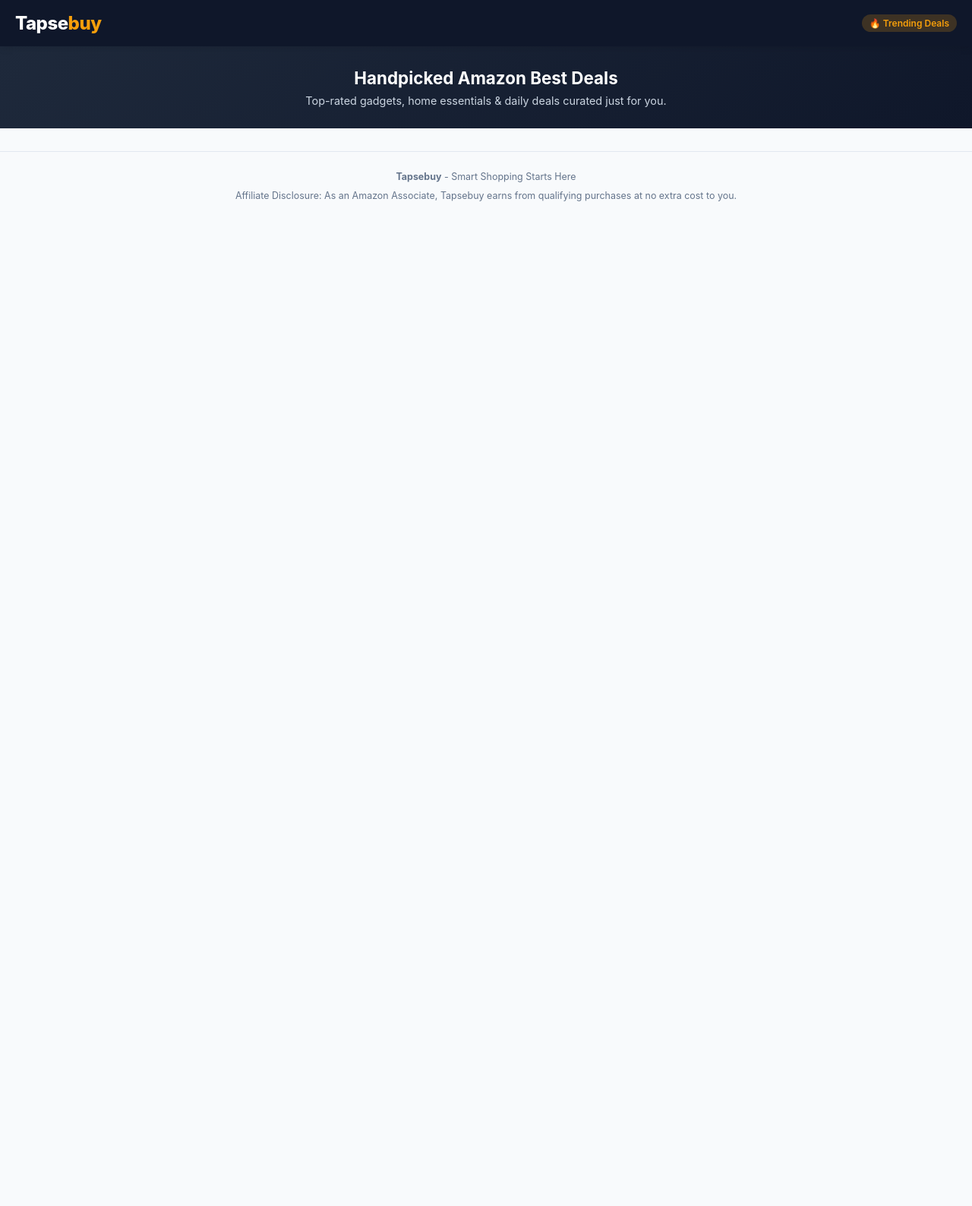
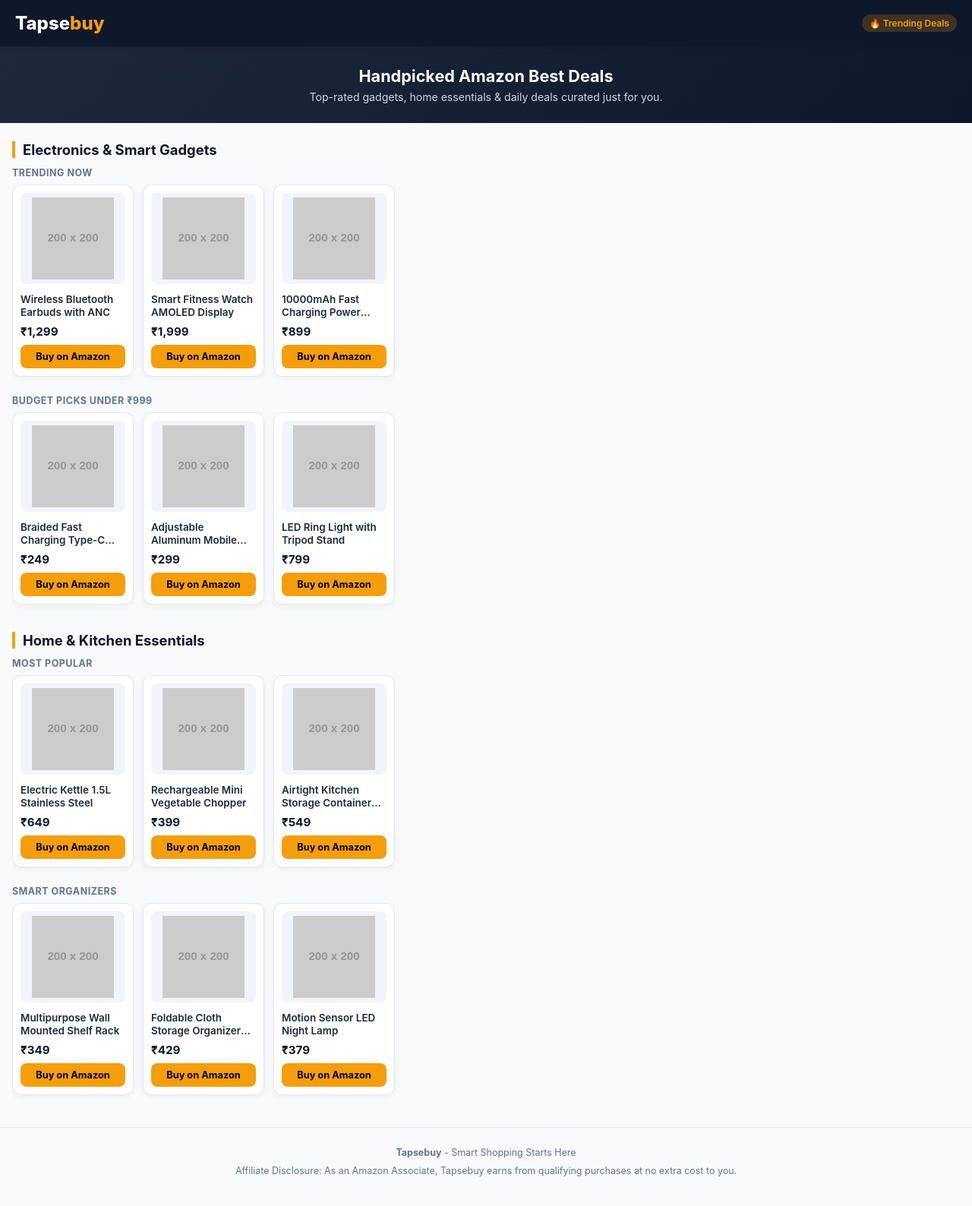
Before and after one commit to tapsebuy/tapsebuy, a plain HTML site: page index.html in a window 1280 px wide. Shown: the whole page at 76% size. Before the commit the page ends 800 px from the top, so only its background shows below. Drawn offline with Linux system fonts and the light colour scheme; placeholder pictures from the web are drawn by us.

Commit message:
Refactor product sections and improve styling
Updated the layout and design of the product sections, added new categories and product cards, and made adjustments to styling for improved visual presentation.

```diff
--- a/index.html
+++ b/index.html
@@ -14,197 +14,25 @@
             --text-main: #1e293b;
             --text-muted: #64748b;
         }
-
-        * {
-            margin: 0;
-            padding: 0;
-            box-sizing: border-box;
-            font-family: -apple-system, BlinkMacSystemFont, "Segoe UI", Roboto, Helvetica, Arial, sans-serif;
-        }
-
-        body {
-            background-color: var(--bg);
-            color: var(--text-main);
-            padding-bottom: 40px;
-        }
-
-        /* Header / Navbar */
-        header {
-            background-color: var(--primary);
-            color: white;
-            padding: 16px 20px;
-            position: sticky;
-            top: 0;
-            z-index: 100;
-            box-shadow: 0 2px 10px rgba(0,0,0,0.1);
-            display: flex;
-            justify-content: space-between;
-            align-items: center;
-        }
-
-        .brand-logo {
-            font-size: 1.5rem;
-            font-weight: 800;
-            letter-spacing: -0.5px;
-            color: #ffffff;
-            text-decoration: none;
-        }
-
-        .brand-logo span {
-            color: var(--accent);
-        }
-
-        .badge {
-            background: rgba(245, 158, 11, 0.2);
-            color: var(--accent);
-            padding: 4px 10px;
-            border-radius: 20px;
-            font-size: 0.75rem;
-            font-weight: 600;
-        }
-
-        /* Hero Banner */
-        .hero {
-            background: linear-gradient(135deg, #1e293b 0%, #0f172a 100%);
-            color: white;
-            padding: 28px 20px;
-            text-align: center;
-            margin-bottom: 20px;
-        }
-
-        .hero h1 {
-            font-size: 1.4rem;
-            margin-bottom: 8px;
-        }
-
-        .hero p {
-            font-size: 0.9rem;
-            color: #cbd5e1;
-            max-width: 500px;
-            margin: 0 auto;
-        }
-
-        /* Category Section */
-        .category-section {
-            margin: 24px 0;
-            padding-left: 16px;
-        }
-
-        .category-header {
-            display: flex;
-            justify-content: space-between;
-            align-items: center;
-            padding-right: 16px;
-            margin-bottom: 12px;
-        }
-
-        .category-title {
-            font-size: 1.15rem;
-            font-weight: 700;
-            color: var(--primary);
-            border-left: 4px solid var(--accent);
-            padding-left: 10px;
-        }
-
-        .slider-label {
-            font-size: 0.8rem;
-            font-weight: 600;
-            color: var(--text-muted);
-            margin: 10px 0 8px 0;
-            text-transform: uppercase;
-            letter-spacing: 0.5px;
-        }
-
-        /* Horizontal Slider */
-        .product-slider {
-            display: flex;
-            gap: 14px;
-            overflow-x: auto;
-            padding-bottom: 12px;
-            padding-right: 16px;
-            scroll-snap-type: x mandatory;
-            -webkit-overflow-scrolling: touch;
-        }
-
-        /* Hide scrollbar for clean look */
-        .product-slider::-webkit-scrollbar {
-            height: 4px;
-        }
-        .product-slider::-webkit-scrollbar-thumb {
-            background: #cbd5e1;
-            border-radius: 4px;
-        }
-
-        /* Product Card */
-        .product-card {
-            flex: 0 0 165px;
-            background: var(--card-bg);
-            border-radius: 12px;
-            padding: 12px;
-            box-shadow: 0 2px 8px rgba(0,0,0,0.06);
-            border: 1px solid #e2e8f0;
-            scroll-snap-align: start;
-            display: flex;
-            flex-direction: column;
-            justify-content: space-between;
-        }
-
-        .product-img {
-            width: 100%;
-            height: 130px;
-            object-fit: contain;
-            background: #f1f5f9;
-            border-radius: 8px;
-            margin-bottom: 10px;
-            padding: 8px;
-        }
-
-        .product-title {
-            font-size: 0.85rem;
-            font-weight: 600;
-            color: var(--text-main);
-            display: -webkit-box;
-            -webkit-line-clamp: 2;
-            -webkit-box-orient: vertical;
-            overflow: hidden;
-            margin-bottom: 6px;
-            line-height: 1.3;
-        }
-
-        .product-price {
-            font-size: 0.95rem;
-            font-weight: 700;
-            color: var(--primary);
-            margin-bottom: 10px;
-        }
-
-        .buy-btn {
-            display: block;
-            text-align: center;
-            background-color: var(--accent);
-            color: #000000;
-            font-weight: 700;
-            font-size: 0.8rem;
-            padding: 8px 10px;
-            border-radius: 8px;
-            text-decoration: none;
-            transition: background 0.2s;
-        }
-
-        .buy-btn:hover {
-            background-color: var(--accent-hover);
-        }
-
-        /* Footer & Disclaimer */
-        footer {
-            text-align: center;
-            padding: 24px 16px;
-            margin-top: 30px;
-            border-top: 1px solid #e2e8f0;
-            font-size: 0.78rem;
-            color: var(--text-muted);
-            line-height: 1.5;
-        }
+        * { margin: 0; padding: 0; box-sizing: border-box; font-family: -apple-system, BlinkMacSystemFont, "Segoe UI", Roboto, sans-serif; }
+        body { background-color: var(--bg); color: var(--text-main); padding-bottom: 40px; }
+        header { background-color: var(--primary); color: white; padding: 16px 20px; position: sticky; top: 0; z-index: 100; box-shadow: 0 2px 10px rgba(0,0,0,0.1); display: flex; justify-content: space-between; align-items: center; }
+        .brand-logo { font-size: 1.5rem; font-weight: 800; color: #ffffff; text-decoration: none; }
+        .brand-logo span { color: var(--accent); }
+        .badge { background: rgba(245, 158, 11, 0.2); color: var(--accent); padding: 4px 10px; border-radius: 20px; font-size: 0.75rem; font-weight: 600; }
+        .hero { background: linear-gradient(135deg, #1e293b 0%, #0f172a 100%); color: white; padding: 26px 20px; text-align: center; margin-bottom: 16px; }
+        .hero h1 { font-size: 1.35rem; margin-bottom: 6px; }
+        .hero p { font-size: 0.88rem; color: #cbd5e1; }
+        .category-section { margin: 24px 0; padding-left: 16px; }
+        .category-title { font-size: 1.15rem; font-weight: 700; color: var(--primary); border-left: 4px solid var(--accent); padding-left: 10px; margin-bottom: 12px; }
+        .slider-label { font-size: 0.78rem; font-weight: 700; color: var(--text-muted); margin: 12px 0 8px 0; text-transform: uppercase; letter-spacing: 0.5px; }
+        .product-slider { display: flex; gap: 12px; overflow-x: auto; padding-bottom: 12px; padding-right: 16px; scroll-snap-type: x mandatory; -webkit-overflow-scrolling: touch; }
+        .product-card { flex: 0 0 160px; background: var(--card-bg); border-radius: 12px; padding: 10px; box-shadow: 0 2px 8px rgba(0,0,0,0.06); border: 1px solid #e2e8f0; scroll-snap-align: start; display: flex; flex-direction: column; justify-content: space-between; }
+        .product-img { width: 100%; height: 120px; object-fit: contain; background: #f1f5f9; border-radius: 8px; margin-bottom: 8px; padding: 6px; }
+        .product-title { font-size: 0.84rem; font-weight: 600; color: var(--text-main); display: -webkit-box; -webkit-line-clamp: 2; -webkit-box-orient: vertical; overflow: hidden; margin-bottom: 6px; line-height: 1.3; }
+        .product-price { font-size: 0.95rem; font-weight: 700; color: var(--primary); margin-bottom: 8px; }
+        .buy-btn { display: block; text-align: center; background-color: var(--accent); color: #000000; font-weight: 700; font-size: 0.8rem; padding: 8px; border-radius: 8px; text-decoration: none; }
+        footer { text-align: center; padding: 24px 16px; margin-top: 30px; border-top: 1px solid #e2e8f0; font-size: 0.78rem; color: var(--text-muted); line-height: 1.5; }
     </style>
 </head>
 <body>
@@ -219,36 +47,156 @@
         <p>Top-rated gadgets, home essentials & daily deals curated just for you.</p>
     </div>
 
-    <div id="catalog-container"></div>
+    <!-- CATEGORY 1 -->
+    <section class="category-section">
+        <h2 class="category-title">Electronics & Smart Gadgets</h2>
+
+        <div class="slider-label">Trending Now</div>
+        <div class="product-slider">
+            <div class="product-card">
+                <div>
+                    <img src="https://placehold.co/200x200/f1f5f9/0f172a?text=Earbuds" alt="Earbuds" class="product-img">
+                    <div class="product-title">Wireless Bluetooth Earbuds with ANC</div>
+                </div>
+                <div>
+                    <div class="product-price">₹1,299</div>
+                    <a href="https://www.amazon.in/" target="_blank" class="buy-btn">Buy on Amazon</a>
+                </div>
+            </div>
+            <div class="product-card">
+                <div>
+                    <img src="https://placehold.co/200x200/f1f5f9/0f172a?text=Smartwatch" alt="Smartwatch" class="product-img">
+                    <div class="product-title">Smart Fitness Watch AMOLED Display</div>
+                </div>
+                <div>
+                    <div class="product-price">₹1,999</div>
+                    <a href="https://www.amazon.in/" target="_blank" class="buy-btn">Buy on Amazon</a>
+                </div>
+            </div>
+            <div class="product-card">
+                <div>
+                    <img src="https://placehold.co/200x200/f1f5f9/0f172a?text=Power+Bank" alt="Power Bank" class="product-img">
+                    <div class="product-title">10000mAh Fast Charging Power Bank</div>
+                </div>
+                <div>
+                    <div class="product-price">₹899</div>
+                    <a href="https://www.amazon.in/" target="_blank" class="buy-btn">Buy on Amazon</a>
+                </div>
+            </div>
+        </div>
+
+        <div class="slider-label">Budget Picks Under ₹999</div>
+        <div class="product-slider">
+            <div class="product-card">
+                <div>
+                    <img src="https://placehold.co/200x200/f1f5f9/0f172a?text=Type-C+Cable" alt="Cable" class="product-img">
+                    <div class="product-title">Braided Fast Charging Type-C Cable</div>
+                </div>
+                <div>
+                    <div class="product-price">₹249</div>
+                    <a href="https://www.amazon.in/" target="_blank" class="buy-btn">Buy on Amazon</a>
+                </div>
+            </div>
+            <div class="product-card">
+                <div>
+                    <img src="https://placehold.co/200x200/f1f5f9/0f172a?text=Mobile+Stand" alt="Stand" class="product-img">
+                    <div class="product-title">Adjustable Aluminum Mobile Stand</div>
+                </div>
+                <div>
+                    <div class="product-price">₹299</div>
+                    <a href="https://www.amazon.in/" target="_blank" class="buy-btn">Buy on Amazon</a>
+                </div>
+            </div>
+            <div class="product-card">
+                <div>
+                    <img src="https://placehold.co/200x200/f1f5f9/0f172a?text=Ring+Light" alt="Ring Light" class="product-img">
+                    <div class="product-title">LED Ring Light with Tripod Stand</div>
+                </div>
+                <div>
+                    <div class="product-price">₹799</div>
+                    <a href="https://www.amazon.in/" target="_blank" class="buy-btn">Buy on Amazon</a>
+                </div>
+            </div>
+        </div>
+    </section>
+
+    <!-- CATEGORY 2 -->
+    <section class="category-section">
+        <h2 class="category-title">Home & Kitchen Essentials</h2>
+
+        <div class="slider-label">Most Popular</div>
+        <div class="product-slider">
+            <div class="product-card">
+                <div>
+                    <img src="https://placehold.co/200x200/f1f5f9/0f172a?text=Electric+Kettle" alt="Kettle" class="product-img">
+                    <div class="product-title">Electric Kettle 1.5L Stainless Steel</div>
+                </div>
+                <div>
+                    <div class="product-price">₹649</div>
+                    <a href="https://www.amazon.in/" target="_blank" class="buy-btn">Buy on Amazon</a>
+                </div>
+            </div>
+            <div class="product-card">
+                <div>
+                    <img src="https://placehold.co/200x200/f1f5f9/0f172a?text=Mini+Chopper" alt="Chopper" class="product-img">
+                    <div class="product-title">Rechargeable Mini Vegetable Chopper</div>
+                </div>
+                <div>
+                    <div class="product-price">₹399</div>
+                    <a href="https://www.amazon.in/" target="_blank" class="buy-btn">Buy on Amazon</a>
+                </div>
+            </div>
+            <div class="product-card">
+                <div>
+                    <img src="https://placehold.co/200x200/f1f5f9/0f172a?text=Storage+Jar" alt="Containers" class="product-img">
+                    <div class="product-title">Airtight Kitchen Storage Container Set</div>
+                </div>
+                <div>
+                    <div class="product-price">₹549</div>
+                    <a href="https://www.amazon.in/" target="_blank" class="buy-btn">Buy on Amazon</a>
+                </div>
+            </div>
+        </div>
+
+        <div class="slider-label">Smart Organizers</div>
+        <div class="product-slider">
+            <div class="product-card">
+                <div>
+                    <img src="https://placehold.co/200x200/f1f5f9/0f172a?text=Wall+Rack" alt="Wall Rack" class="product-img">
+                    <div class="product-title">Multipurpose Wall Mounted Shelf Rack</div>
+                </div>
+                <div>
+                    <div class="product-price">₹349</div>
+                    <a href="https://www.amazon.in/" target="_blank" class="buy-btn">Buy on Amazon</a>
+                </div>
+            </div>
+            <div class="product-card">
+                <div>
+                    <img src="https://placehold.co/200x200/f1f5f9/0f172a?text=Storage+Box" alt="Box" class="product-img">
+                    <div class="product-title">Foldable Cloth Storage Organizer Box</div>
+                </div>
+                <div>
+                    <div class="product-price">₹429</div>
+                    <a href="https://www.amazon.in/" target="_blank" class="buy-btn">Buy on Amazon</a>
+                </div>
+            </div>
+            <div class="product-card">
+                <div>
+                    <img src="https://placehold.co/200x200/f1f5f9/0f172a?text=Night+Lamp" alt="Lamp" class="product-img">
+                    <div class="product-title">Motion Sensor LED Night Lamp</div>
+                </div>
+                <div>
+                    <div class="product-price">₹379</div>
+                    <a href="https://www.amazon.in/" target="_blank" class="buy-btn">Buy on Amazon</a>
+                </div>
+            </div>
+        </div>
+    </section>
 
     <footer>
         <p><strong>Tapsebuy</strong> - Smart Shopping Starts Here</p>
         <p style="margin-top: 6px;">Affiliate Disclosure: As an Amazon Associate, Tapsebuy earns from qualifying purchases at no extra cost to you.</p>
     </footer>
 
-    <script>
-        // Yahan aap apne Categories aur Products aasaani se edit kar sakte hain
-        const storeData = [
-            {
-                categoryName: "Electronics & Smart Gadgets",
-                slider1Title: "Trending Now",
-                slider1Products: [
-                    { title: "Wireless Bluetooth Earbuds with ANC", price: "₹1,299", img: "https://via.placeholder.com/200x200.png?text=Earbuds", link: "https://www.amazon.in/" },
-                    { title: "Smart Fitness Watch AMOLED Display", price: "₹1,999", img: "https://via.placeholder.com/200x200.png?text=Smartwatch", link: "https://www.amazon.in/" },
-                    { title: "10000mAh Fast Charging Power Bank", price: "₹899", img: "https://via.placeholder.com/200x200.png?text=Power+Bank", link: "https://www.amazon.in/" },
-                    { title: "Portable Mini Bluetooth Speaker", price: "₹699", img: "https://via.placeholder.com/200x200.png?text=Speaker", link: "https://www.amazon.in/" }
-                ],
-                slider2Title: "Budget Picks Under ₹999",
-                slider2Products: [
-                    { title: "Braided Fast Charging Type-C Cable", price: "₹249", img: "https://via.placeholder.com/200x200.png?text=Cable", link: "https://www.amazon.in/" },
-                    { title: "Adjustable Aluminum Mobile Stand", price: "₹299", img: "https://via.placeholder.com/200x200.png?text=Mobile+Stand", link: "https://www.amazon.in/" },
-                    { title: "LED Ring Light with Tripod Stand", price: "₹799", img: "https://via.placeholder.com/200x200.png?text=Ring+Light", link: "https://www.amazon.in/" },
-                    { title: "Wireless Optical Silent Mouse", price: "₹449", img: "https://via.placeholder.com/200x200.png?text=Mouse", link: "https://www.amazon.in/" }
-                ]
-            },
-            {
-                categoryName: "Home & Kitchen Essentials",
-                slider1Title: "Most Gifted & Popular",
-                slider1Products: [
-                    { title: "Electric Kettle 1.5 Litre Stainless Steel", price: "₹649", img: "https://via.placeholder.com/200x200.png?text=Kettle", link: "https://www.amazon.in/" },
-                    { title: "Rechargeable Mini Vegetable Chopper", price: "₹399", img: "https://via.placeholder.com/200x200.png?text=Chopper", link: "
+</body>
+</html>
```
